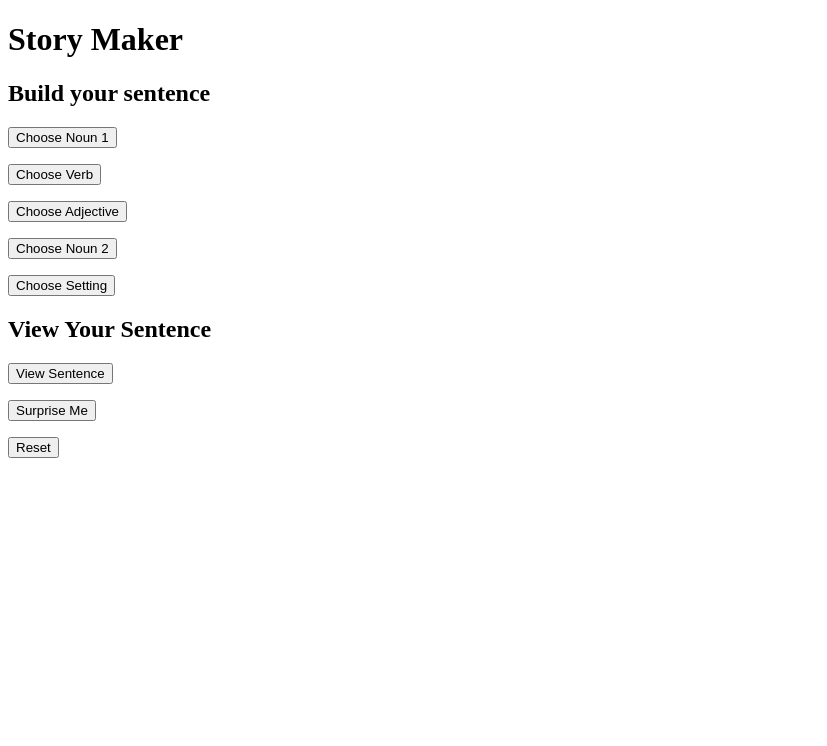
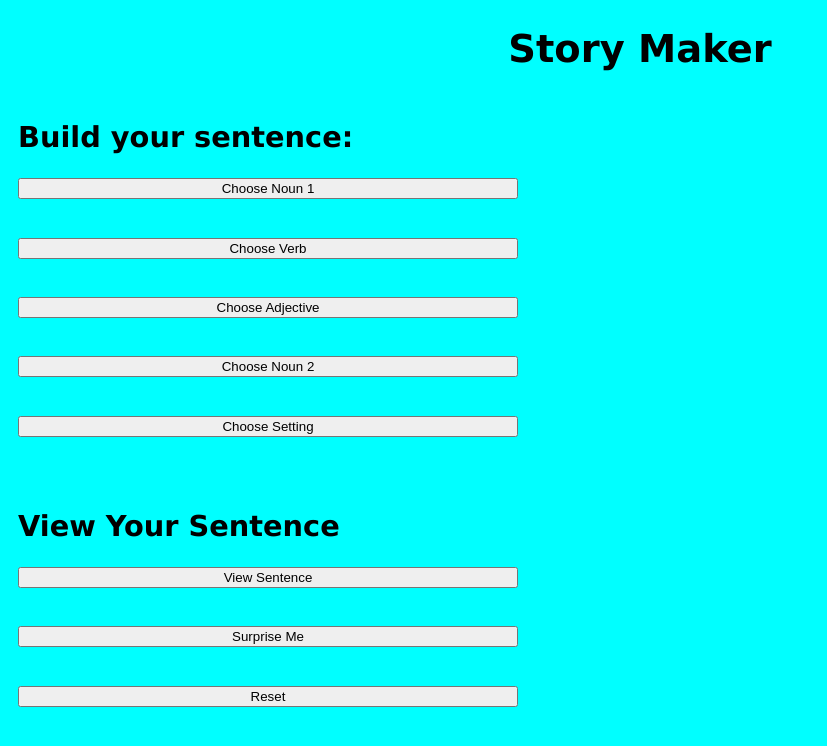
Before and after one commit to mnunesb/comp1073-assignment1, a plain HTML site: page index.html in a window 1280 px wide. Shown: the whole page, without its empty margins (0-827 px from the left). Drawn offline with Linux system fonts and the light colour scheme.

Commit message:
Added CSS

```diff
--- /dev/null
+++ b/css/style.css
@@ -0,0 +1,15 @@
+body{
+    font-size: 1.2em;
+    font-family: 'Lucida Sans', 'Lucida Sans Regular', 'Lucida Grande', 'Lucida Sans Unicode', Geneva, Verdana, sans-serif;
+    background-color: aqua;
+}
+h1{
+    text-align: center;
+    font-size: 2em;
+}
+#buildSentence, #showSentence{
+    display: flex;
+    flex-direction: column;
+    margin: 10px;
+    max-width: 500px;
+}
--- a/index.html
+++ b/index.html
@@ -5,13 +5,16 @@
         <title>Assignment 1 Example | COMP1073 Client-Side Scripting</title>
         <meta name="viewport" content="width=device-width, initial-scale=1.0" />
         <meta name="author" content="Marcello Nunes Bernardes">
+        <!--Adding JS file-->
         <script src="./js/random_sentence.js.js" defer></script>
+        <!--Adding CSS file-->
+        <link rel="stylesheet" href="./css/style.css">
     </head>
     <body>
         <h1>Story Maker</h1>
         <section id="buildSentence">
             <!-- Set up a button for each part of the sentence, and an empty paragraph to output the currenly chosen word -->
-            <h2>Build your sentence</h2>
+            <h2>Build your sentence:</h2>
             <button id="noun1" onClick="selectWord(this.id)">Choose Noun 1</button>
             <p id="selectedNoun1" onClick="selectWord(this.id)"></p>
             <button id="verb" onClick="selectWord(this.id)">Choose Verb</button>
```
